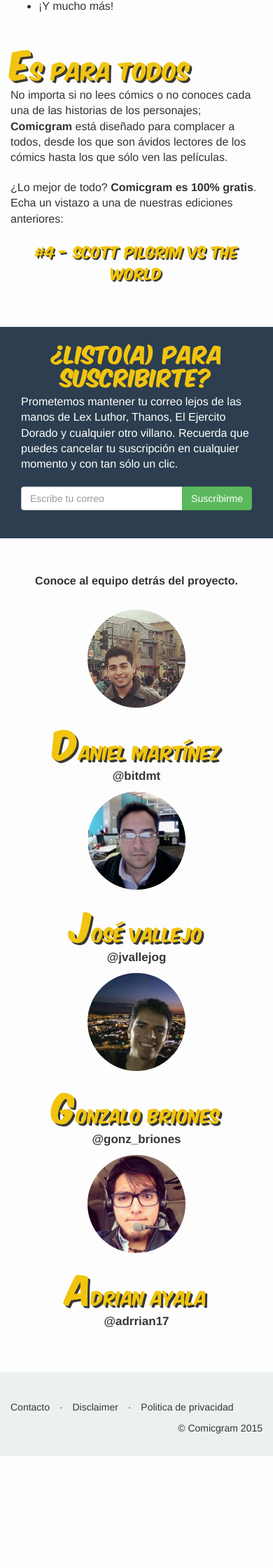
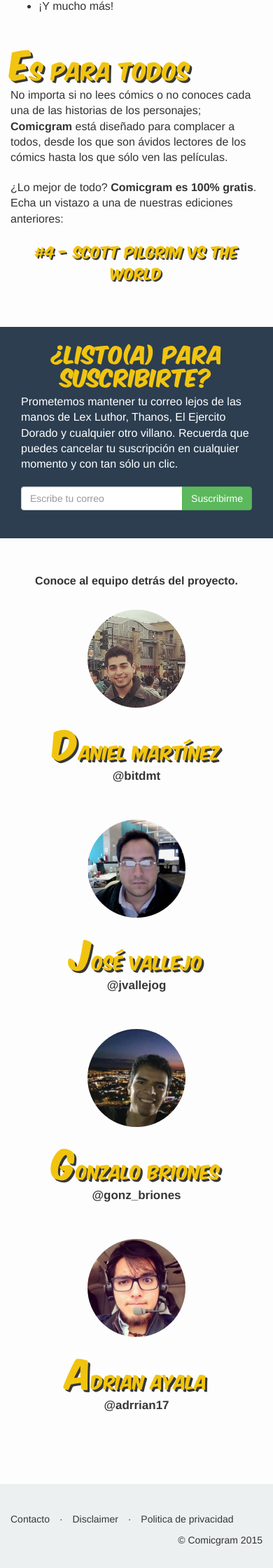
Before and after one commit to comicgram/newsletter-landing, a Jekyll site: the page built from index.html, in a window 390 px wide. Shown: the part 625-2865 px from the top of the page at 70% size. Built offline with Jekyll 4.4.1, drawn with Linux system fonts in a browser that asks for light colours; nearby versions of some CDN libraries; some web fonts are replaced; before the commit the page ends 2705 px from its top, so only the background shows below that.

Commit message:
Add more space between each member in mobile

```diff
--- a/_includes/team.html
+++ b/_includes/team.html
@@ -5,22 +5,22 @@
         <strong>Conoce al equipo detrás del proyecto.</strong>
       </p>
       <div id="team-members" class="row">
-        <div class="col-sm-3 text-center">
+        <div class="member col-sm-3 text-center">
           <img class="img-circle" src="/img/daniel.png" alt="Generic placeholder image" style="width: 140px; height: 140px;">
           <h3>Daniel Martínez</h3>
           <p><a target="_blank" href="https://twitter.com/bitdmt">@bitdmt</a></p>
         </div>
-        <div class="col-sm-3 text-center">
+        <div class="member col-sm-3 text-center">
           <img class="img-circle" src="/img/vallejo.png" alt="José Vallejo" style="width: 140px; height: 140px;">
           <h3>José Vallejo</h3>
           <p><a target="_blank" href="https://twitter.com/jvallejog">@jvallejog</a></p>
         </div>
-        <div class="col-sm-3 text-center">
+        <div class="member col-sm-3 text-center">
           <img class="img-circle" src="/img/gonzalo.png" alt="Generic placeholder image" style="width: 140px; height: 140px;">
           <h3>Gonzalo Briones</h3>
           <p><a target="_blank" href="https://twitter.com/gonz_briones">@gonz_briones</a></p>
         </div>
-        <div class="col-sm-3 text-center">
+        <div class="member col-sm-3 text-center">
           <img class="img-circle" src="/img/adrian.jpg" alt="Adrian Ayala" style="width: 140px; height: 140px;">
           <h3>Adrian Ayala</h3>
           <p><a target="_blank" href="#">@adrrian17</a></p>
--- a/_sass/_team.scss
+++ b/_sass/_team.scss
@@ -14,6 +14,12 @@
 
   #team-members {
     margin-top: 30px;
+
+    @media (max-width: 700px) {
+      .member {
+        margin-bottom: 50px;
+      }
+    }
 
     h3 {
       font-family: 'Komika Title';
```
